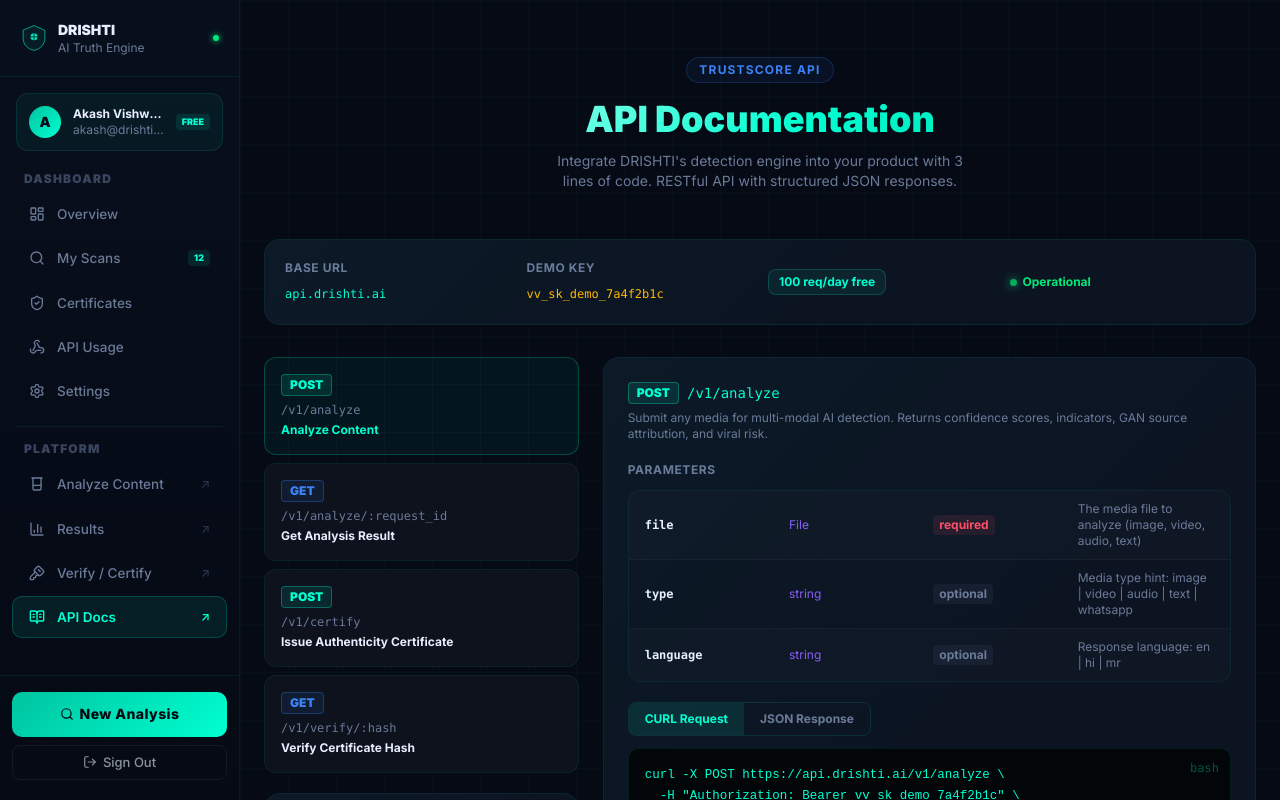
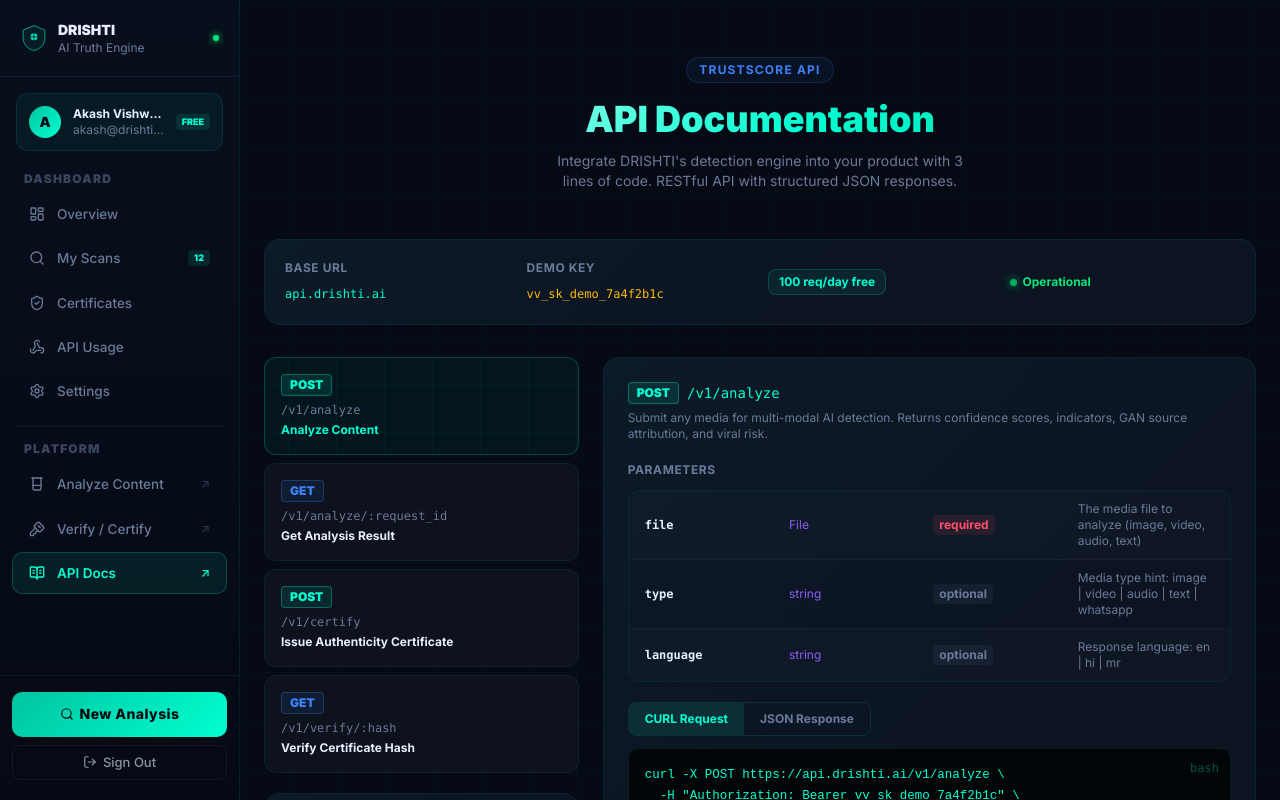
Before and after one commit to TechWithAkash/DeepSentinel, a Next.js app: page /api-docs in a window 1280 px wide. Shown: the top 800 px of the page. Built offline with nearby package versions, Linux system fonts and the light colour scheme.

Commit message:
remove the result page

```diff
--- a/components/AppSidebar.js
+++ b/components/AppSidebar.js
@@ -25,7 +25,7 @@
 
 const PLATFORM_NAV = [
     { href: "/analyze", icon: <Beaker size={16} />, label: "Analyze Content" },
-    { href: "/results", icon: <BarChart3 size={16} />, label: "Results" },
+    // { href: "/results", icon: <BarChart3 size={16} />, label: "Results" },
     { href: "/verify", icon: <KeySquare size={16} />, label: "Verify / Certify" },
     { href: "/api-docs", icon: <BookOpenText size={16} />, label: "API Docs" },
 ];
```
